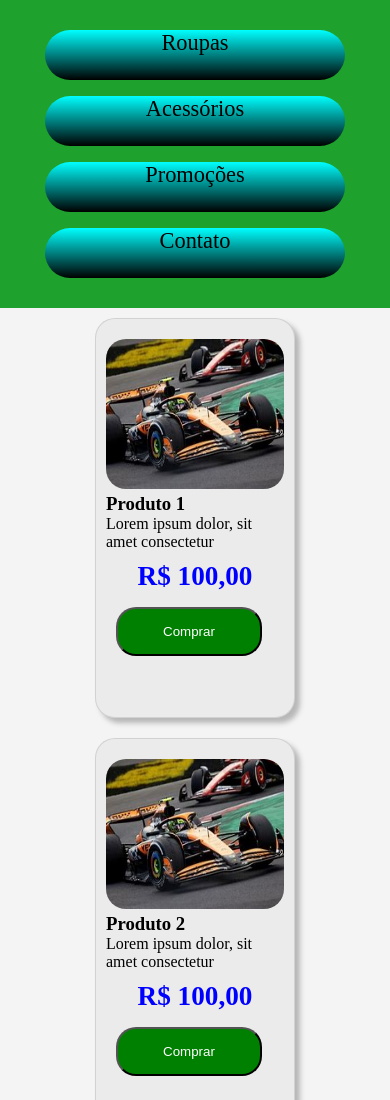
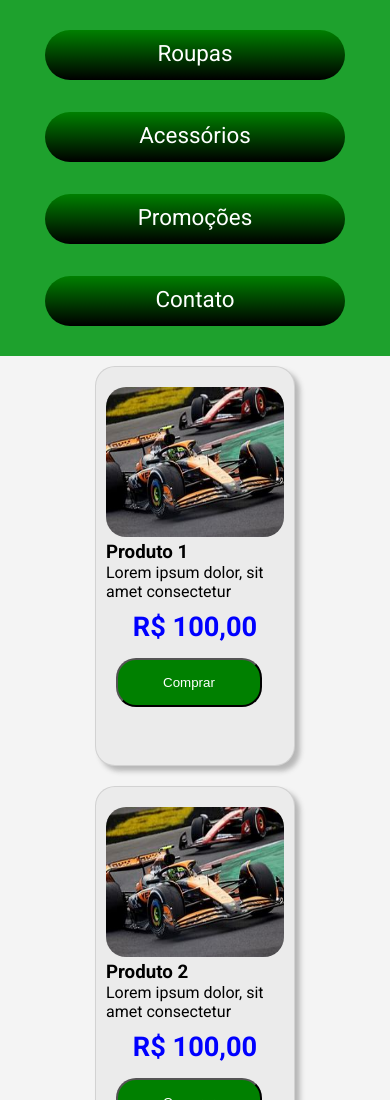
Before and after one commit to pedr0xl77/ProjetoB, a plain HTML site: page index.html in a window 390 px wide. Shown: the top 1100 px of the page. Drawn offline with Linux system fonts and the light colour scheme; a web font is replaced by a local one.

Commit message:
criando a estilização do projeto

```diff
--- a/src/css/estilo.css
+++ b/src/css/estilo.css
@@ -1,4 +1,5 @@
 /*Reset Básico*/
+@import url('https://fonts.googleapis.com/css2?family=Ancizar+Sans:ital,wght@0,100..1000;1,100..1000&family=Roboto:ital,wght@0,100..900;1,100..900&display=swap');
 * {
     margin: 0;
     padding: 0;
@@ -6,6 +7,7 @@
 }
 body {
     background: #f4f4f4;
+     font-family: "Roboto", sans-serif;
 }
 #container {
     display: flex;
@@ -81,48 +83,6 @@ button:hover{
     background-image: linear-gradient(green, black)
 }
 
-@media(max-width:768px){
-
-    header nav ul{
-        display: flex;
-        flex-direction: column;
-        gap:1rem;
-        align-items: center;
-
-    }
-    header nav ul li{
-        width: 300px;
-        height: 50px;
-        text-align: center;
-        border-radius: 40px;
-        font-size: 1.3rem;
-        background-image: linear-gradient(aqua,black);
-    }
-    header nav ul li a{
-        display: flex;
-        justify-content: center;
-        align-items: center;
-        color:#000;
-    }
-    header nav ul li a:hover{
-        text-decoration: none;
-    }
-    #conteudo{
-        grid-template-columns: 1fr;
-    }
-    aside{
-        display: none;
-    }
-
-    .footer-content{
-        display: flex;
-        text-align: center;
-        flex-direction: column;
-        max-width: 100%;
-        margin:  0 auto;
-    }
-}
-
 aside{
     width: 220px;
     padding: 10px;
@@ -160,3 +120,46 @@ footer{
     text-decoration: none;
     cursor: pointer;
 }
+
+/* RESPONSIVIDADE */
+
+@media (max-width:768px){
+
+    header nav ul{
+        display: flex;
+        flex-direction: column;
+        gap:2rem;
+        align-items: center;
+    }
+
+     header nav ul li{
+        width: 300px;
+        height: 50px;
+        text-align: center;
+        border-radius: 40px;
+        font-size: 1.3rem;
+        background-image: linear-gradient(green,black);
+    }
+
+    header nav ul li a{
+        display: flex;
+        justify-content: center;
+        align-items: center;
+        margin-top: 10px;
+    }
+
+    #conteudo{
+        grid-template-columns: 1fr;
+    }
+
+    aside{
+        display: none;
+    }
+
+    .footer-content{
+        display: flex;
+        text-align: center;
+        flex-direction: column;
+        max-width: 100%;
+    }
+}
```
